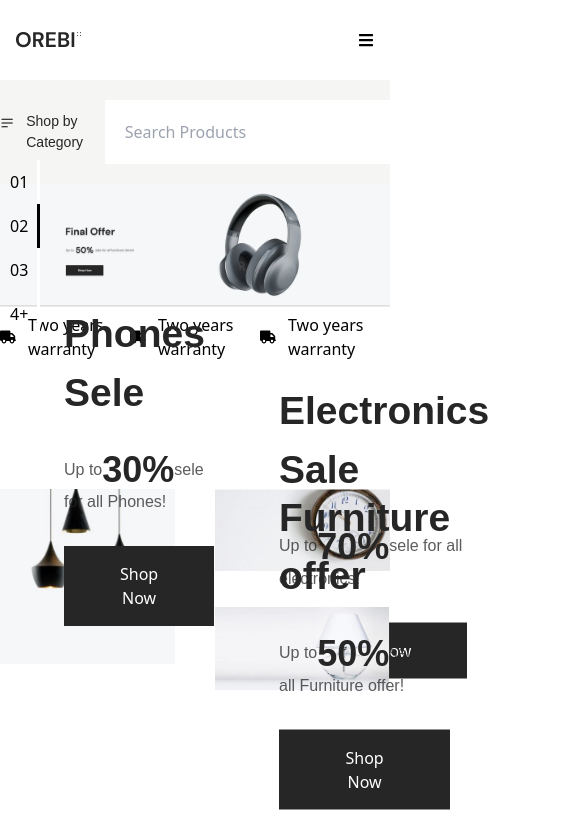
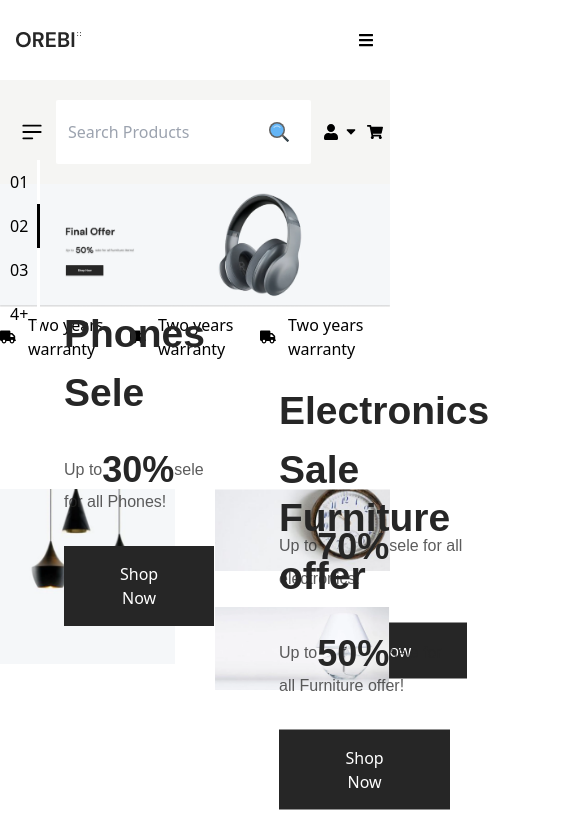
Before and after one commit to mdarafat2201/oreby1, a React (Vite) app: page / in a window 390 px wide. Shown: the top 830 px of the page, 585 px wide, since content can reach past the window. Built offline with nearby package versions, Linux system fonts and the light colour scheme.

Commit message:
menuBar part resoponchiv don

```diff
--- a/src/Component/CommonConponent/Serach.jsx
+++ b/src/Component/CommonConponent/Serach.jsx
@@ -8,10 +8,10 @@ const Serach = ({ placeholder }) => {
         <div className="relative">
           <input
             type="text"
-            className="w-[600px] py-5 px-5 rounded-sm"
+            className="max-w-[600px] py-5 px-3 sm:px-5 rounded-sm"
             placeholder={placeholder}
           />
-          <div className="absolute top-1/2 -translate-y-2/4 right-5 text-2xl">
+          <div className=" absolute top-1/2 -translate-y-2/4 right-5 text-2xl">
             <FcSearch />
           </div>
         </div>
--- a/src/Component/MenuBar/MenuBar.jsx
+++ b/src/Component/MenuBar/MenuBar.jsx
@@ -7,19 +7,19 @@ import { TiArrowSortedDown } from "react-icons/ti";
 const MenuBar = () => {
   return (
     <>
-      <div className="bg-secondary_bg_color py-5">
+      <div className="bg-secondary_bg_color py-5 px-5">
         <div className="container">
           <Flex className={"gap-x-3 justify-between items-center"}>
             <Flex className={"gap-x-3"}>
               <HiMiniBars3BottomLeft className="text-2xl" />
-              <p className="menuItem cursor-pointer text-main_font_color">
+              <p className="menuItem  cursor-pointer text-main_font_color hidden sm:block">
                 Shop by Category
               </p>
             </Flex>
 
             <Serach placeholder={"Search Products"} />
-            <Flex className={"gap-x-5"}>
-              <Flex className={"gap-x-2"}>
+            <Flex className={" gap-x-2 sm:gap-x-5"}>
+              <Flex className={"gap-x-1 sm:gap-x-2 "}>
                 <die>
                   <FaUser />
                 </die>
```
